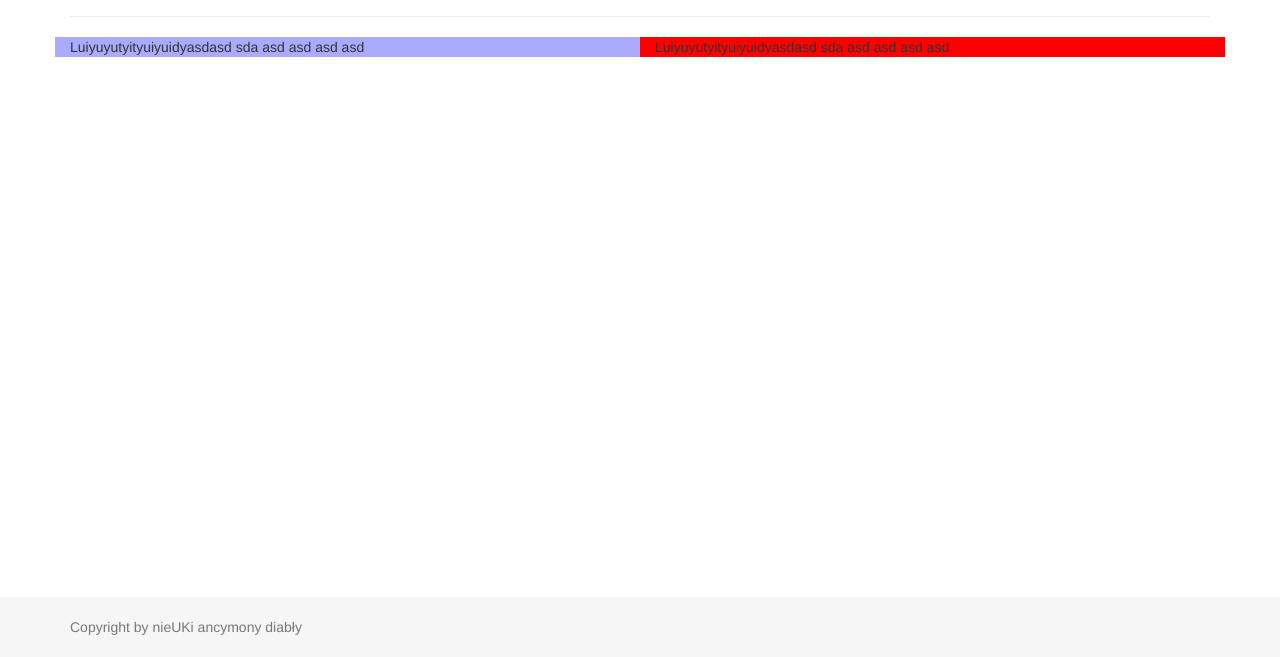
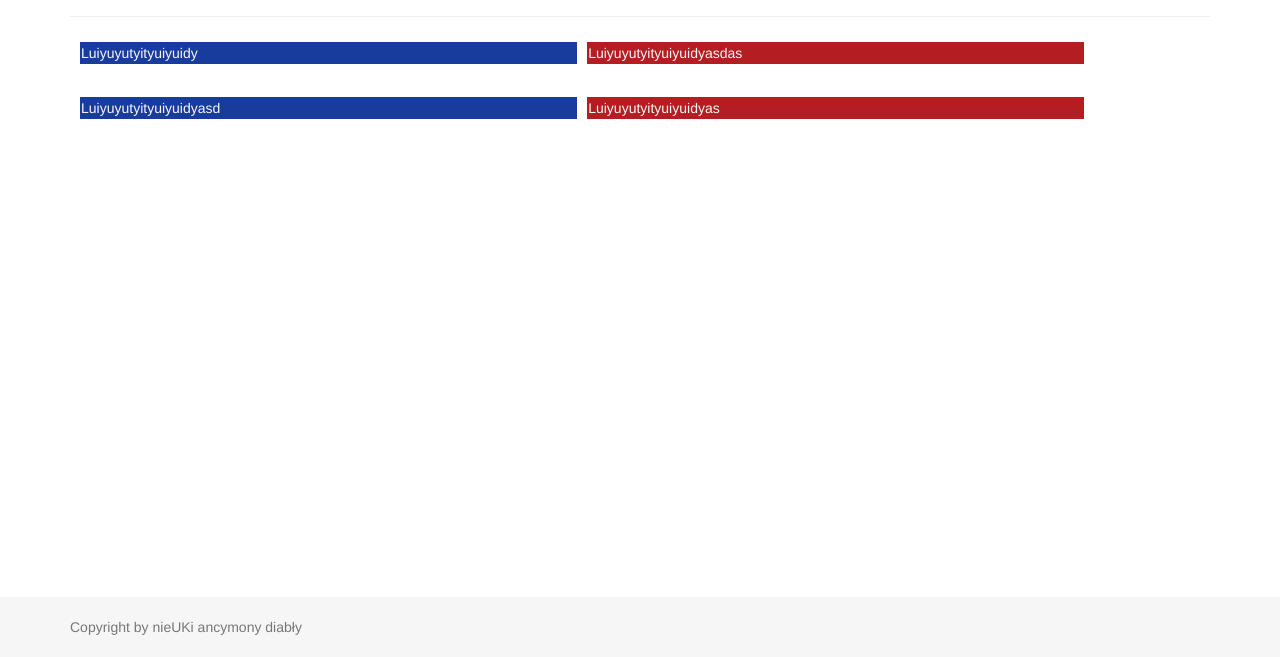
Before and after one commit to mszurgot/nieUK, a plain HTML site: page index.html in a window 1280 px wide. Shown: the part 143-800 px from the top of the page. Drawn offline with nearby package versions, Linux system fonts and the light colour scheme.

Commit message:
Zabawa z div1 i div2
kolory i odstepy

```diff
--- a/css/style.css
+++ b/css/style.css
@@ -33,25 +33,31 @@ body {
   padding: 60px 15px 0;
 }
 
-#row1{
+#row1, #row2{
 
 	height: 50px;
 	display: block;
+	margin: 5px;
 
 }
 
 #div1{
 
-	background-color: #AAF;
-	width: 50%;
+	background-color: #183b9e;
+	width: 44%;
 	display: block;
+	color: #f6f6f6;
+	padding: 1px;
+	margin: 5px;
 }
 
 #div2{
 
-	background-color: red;
-	width: 50%;
-
+	background-color: #b41d21;
+	width: 44%;
+	color: #f6f6f6;
+	padding: 1px;
+	margin: 5px;
 }
 
 
--- a/index.html
+++ b/index.html
@@ -66,10 +66,19 @@
     </div>
 	<div class="row" id="row1">
 	  <div class="col-md-6" id="div1">
-	  Luiyuyutyityuiyuidyasdasd sda asd asd asd asd
+	  Luiyuyutyityuiyuidy
 	  </div>
 	  <div class="col-md-6" id="div2">
-	  Luiyuyutyityuiyuidyasdasd sda asd asd asd asd
+	  Luiyuyutyityuiyuidyasdas
+	  </div>
+	</div>
+
+	<div class="row" id="row2">
+	  <div class="col-md-6" id="div1">
+	  Luiyuyutyityuiyuidyasd
+	  </div>
+	  <div class="col-md-6" id="div2">
+	  Luiyuyutyityuiyuidyas
 	  </div>
 	</div>
 
```
